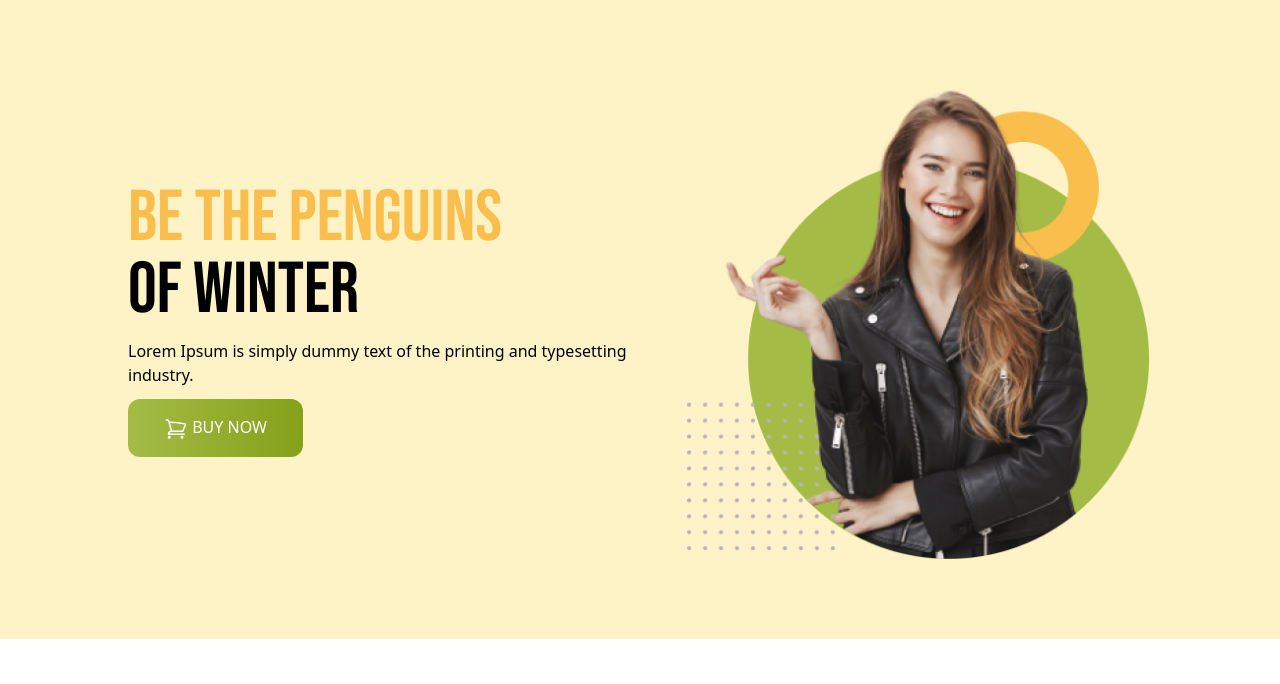
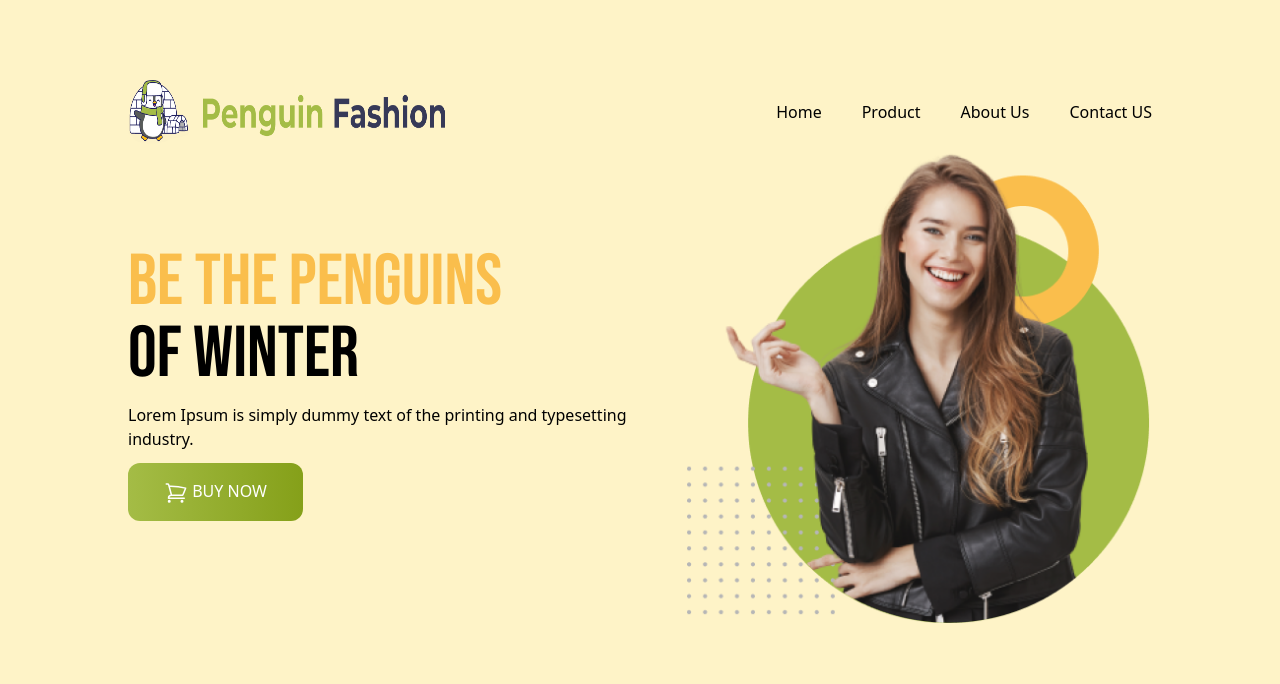
Before and after one commit to Ahammad204/penguin-fashion, a plain HTML site: page index.html in a window 1280 px wide. Shown: the top 684 px of the page. Drawn offline with nearby package versions, Linux system fonts and the light colour scheme.

Commit message:
added final

```diff
--- a/index.html
+++ b/index.html
@@ -32,6 +32,24 @@
     <header class="bg-amber-100  py-20 px-4 md:px-32">
         <!-- nav section -->
         <nav>
+
+            <div class="  lg:flex justify-between  items-center ">
+                <div>
+                    <img class="w-80 h-16 " src="./images/icons/logo.png" alt="">
+                </div>
+                <div>
+                    <ul class=" hidden lg:flex justify-between gap-10">
+                        <li>Home </li>
+                        <li>Product</li>
+                        <li>About Us</li>
+                        <li>Contact US</li>
+                    </ul>
+                </div>
+            </div>
+
+
+
+
 
         </nav>
         <!-- banner section -->
```
Also changed, not shown: 1 other file.
